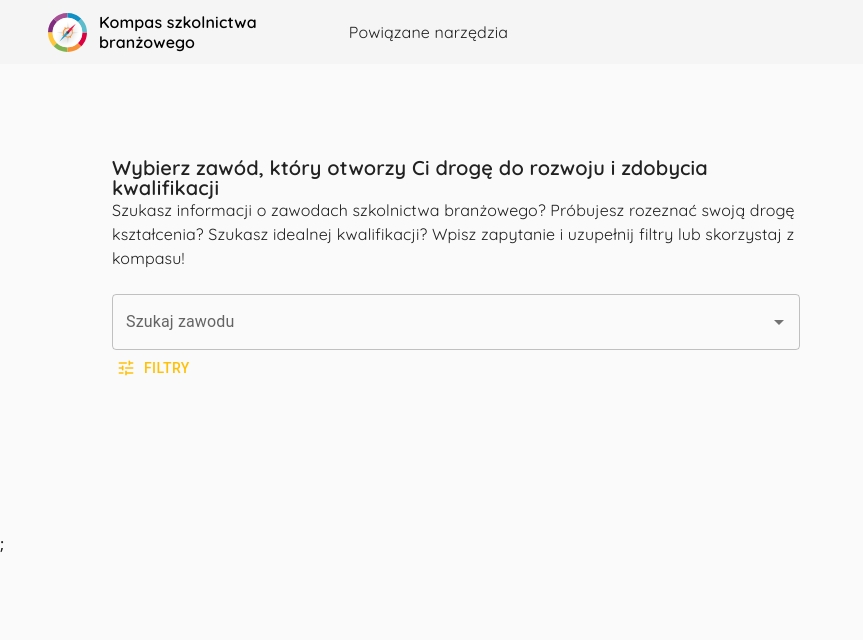
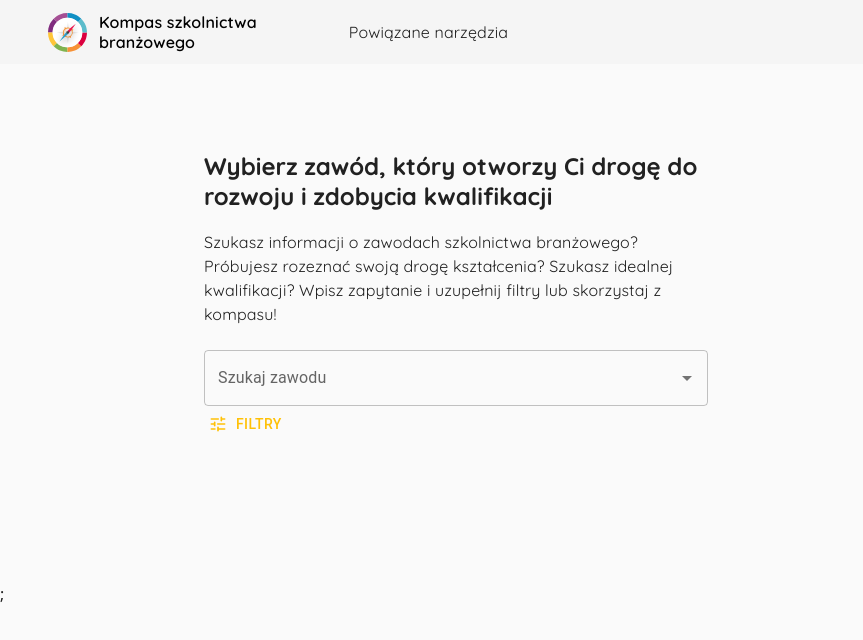
Before and after one commit to gosia-barlik/szkolnictwo_2.0, a React (Vite) app: page / in a window 1280 px wide. Shown: the top 640 px of the page, without its empty margins (0-863 px from the left). Built offline with nearby package versions, Linux system fonts and the light colour scheme.

Commit message:
mui migration to v6 & d3js installation

```diff
--- a/src/index.css
+++ b/src/index.css
@@ -75,16 +75,16 @@ p.MuiTypography-body1 {
   margin: 0;
 }
 
-h1.MuiTypography-h1, h1.MuiTypography-h6,
-h2.MuiTypography-h2,
-h3.MuiTypography-h3,
-h4.MuiTypography-h4,
-h5.MuiTypography-h5,
-h6.MuiTypography-h6{
+h1.MuiTypography-h1,
+h2.MuiTypography-h2, h1.MuiTypography-h2,
+h3.MuiTypography-h3, h1.MuiTypography-h3,
+h4.MuiTypography-h4, h1.MuiTypography-h4,
+h5.MuiTypography-h5, h1.MuiTypography-h5,
+h6.MuiTypography-h6, h1.MuiTypography-h6{
   margin: 0;
   font-family: var(--headingFont);
-  font-weight: 600;
-  line-height: 1;
+  font-weight: 700;
+  line-height: 1.25;
   /* letter-spacing: var(--letterSpacing); */
 }
 
--- a/src/pages/Error.jsx
+++ b/src/pages/Error.jsx
@@ -9,9 +9,9 @@ const Error = () => {
       <Wrapper>
         <div>
           <img src={img} alt='not found' />
-          <h3>Ohh!</h3>
-          <p>We can't seem to find page you are looking for</p>
-          <Link to='/'>back home</Link>
+          <h3>Oj!</h3>
+          <p>Nie udało nam się znaleźć strony, której szukasz ...</p>
+          <Link to='/'>wróć do strony głównej</Link>
         </div>
       </Wrapper>
     );
@@ -19,7 +19,7 @@ const Error = () => {
   return (
     <Wrapper>
       <div>
-        <h3>something went wrong </h3>
+        <h3>Coś poszło nie tak </h3>
       </div>
     </Wrapper>
   );
--- a/src/pages/Landing.jsx
+++ b/src/pages/Landing.jsx
@@ -47,17 +47,17 @@ const Landing = () => {
             item
             className="main_grid_1"
             xs={12}
-            md={8}
+            md={6}
             sx={{ pt: 4, pb: 8, order: { xs: 1, md: 0 } }}
           >
             <Typography
-              variant="h6"
+              variant="h5"
               component="h1"
               color={theme.text.primary.main}
             >
               {phrases.landing.header.title}
             </Typography>
-            <Typography color={theme.text.primary.main}>
+            <Typography color={theme.text.primary.main} style={{marginTop: '18px'}}>
               {phrases.landing.header.content}
             </Typography>
             <InputAutocomplete results={autocompleteOptions} label="Szukaj zawodu" />
--- a/src/pages/SinglePageError.jsx
+++ b/src/pages/SinglePageError.jsx
@@ -4,6 +4,6 @@ const SinglePageError = () => {
   const error = useRouteError();
   console.log(error);
   // return <h2>{error.message}</h2>;
-  return <h2>there was an error...</h2>;
+  return <h2>wystąpił błąd...</h2>;
 };
 export default SinglePageError;
--- a/src/pages/dictionaries/landing.dictionary.json
+++ b/src/pages/dictionaries/landing.dictionary.json
@@ -2,7 +2,7 @@
     "landing": {
         "header": {
             "title": "Wybierz zawód, który otworzy Ci drogę do rozwoju i zdobycia kwalifikacji",
-            "content": "Szukasz informacji o zawodach szkolnictwa branżowego? Próbujesz rozeznać swoją drogę kształcenia? Szukasz idealnej kwalifikacji? Wpisz zapytanie i uzupełnij filtry lub skorzystaj z kompasu!",
+            "content": "Szukasz informacji o zawodach szkolnictwa branżowego?Próbujesz rozeznać swoją drogę kształcenia? Szukasz idealnej kwalifikacji? Wpisz zapytanie i uzupełnij filtry lub skorzystaj z kompasu!",
             "about": "",
             "action": ""
         }
```
Also changed, not shown: package.json (+5 -5 lines), 1 other file (tests, documents, lock files or other folders).
